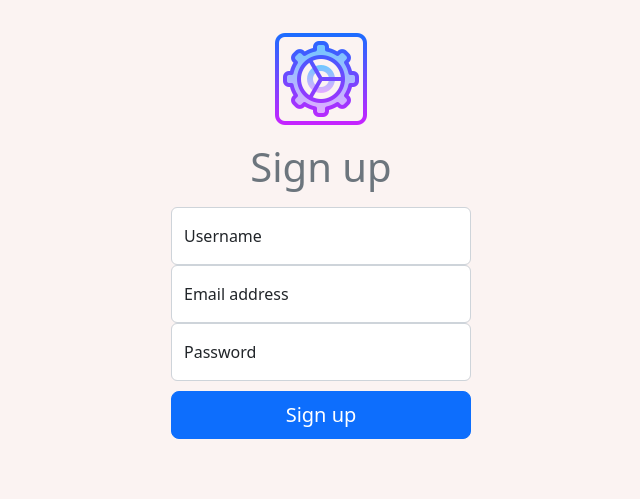
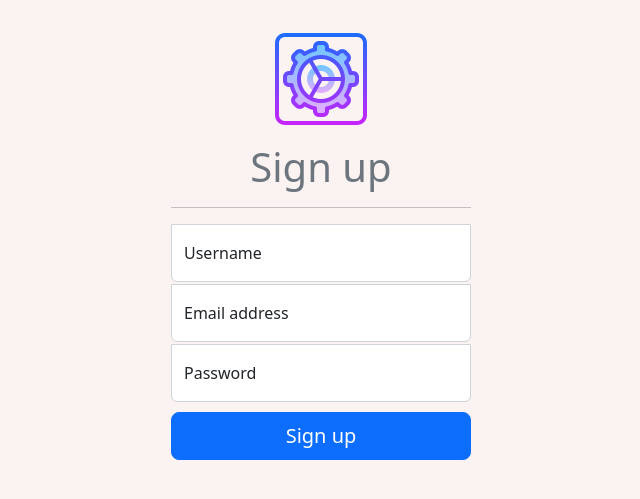
Before and after one commit to bartek-kachnic123/Flask_app, a Flask app: page /sign_up in a window 1280 px wide. Shown: the part 63-562 px from the top of the page, without its empty margins (319-959 px from the left). Run offline with Flask 2, Linux system fonts and the light colour scheme.

Commit message:
small changes in sign_up panel

```diff
--- a/app/templates/public/sign_up.html
+++ b/app/templates/public/sign_up.html
@@ -7,8 +7,8 @@ endblock%} {% block style %}
     padding: 15px;
     margin: auto;
   }
-  .form-sign_up .form-sign_up input {
-    margin-bottom: 3px;
+  .form-sign_up input {
+    margin-bottom: 2px;
     border-top-left-radius: 0;
     border-top-right-radius: 0;
   }
@@ -23,7 +23,12 @@ endblock%} {% block style %}
       src="{{url_for('static', filename='/img/settings_icon.png')}}"
       alt=""
     />
-    <h1 class="mb-3 fw-normal text-muted">Sign up</h1>
+    <div class="row">
+      <div class="col">
+        <h1 class="fw-normal text-muted">Sign up</h1>
+        <hr />
+      </div>
+    </div>
     <div class="form-floating">
       <input
         type="text"
```
